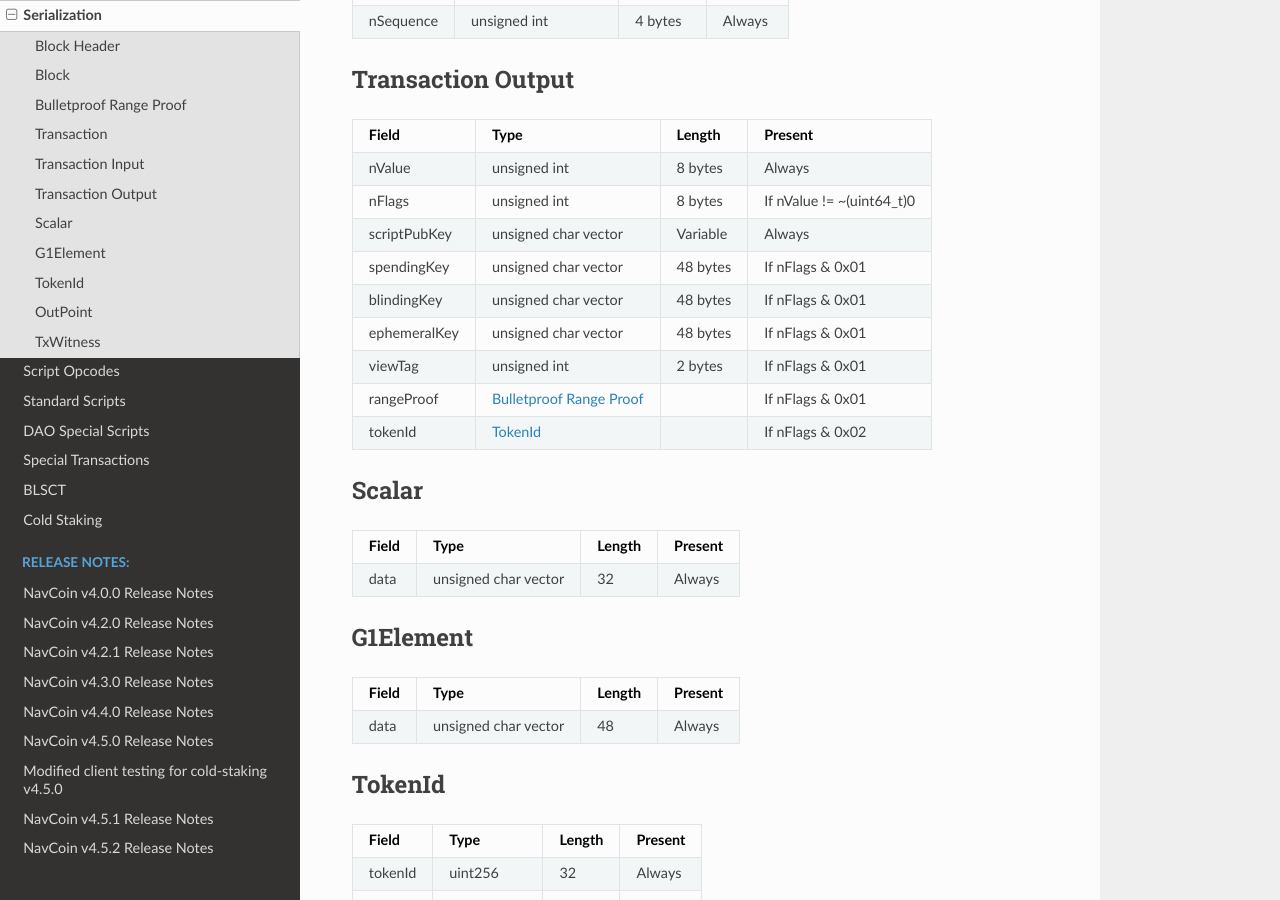
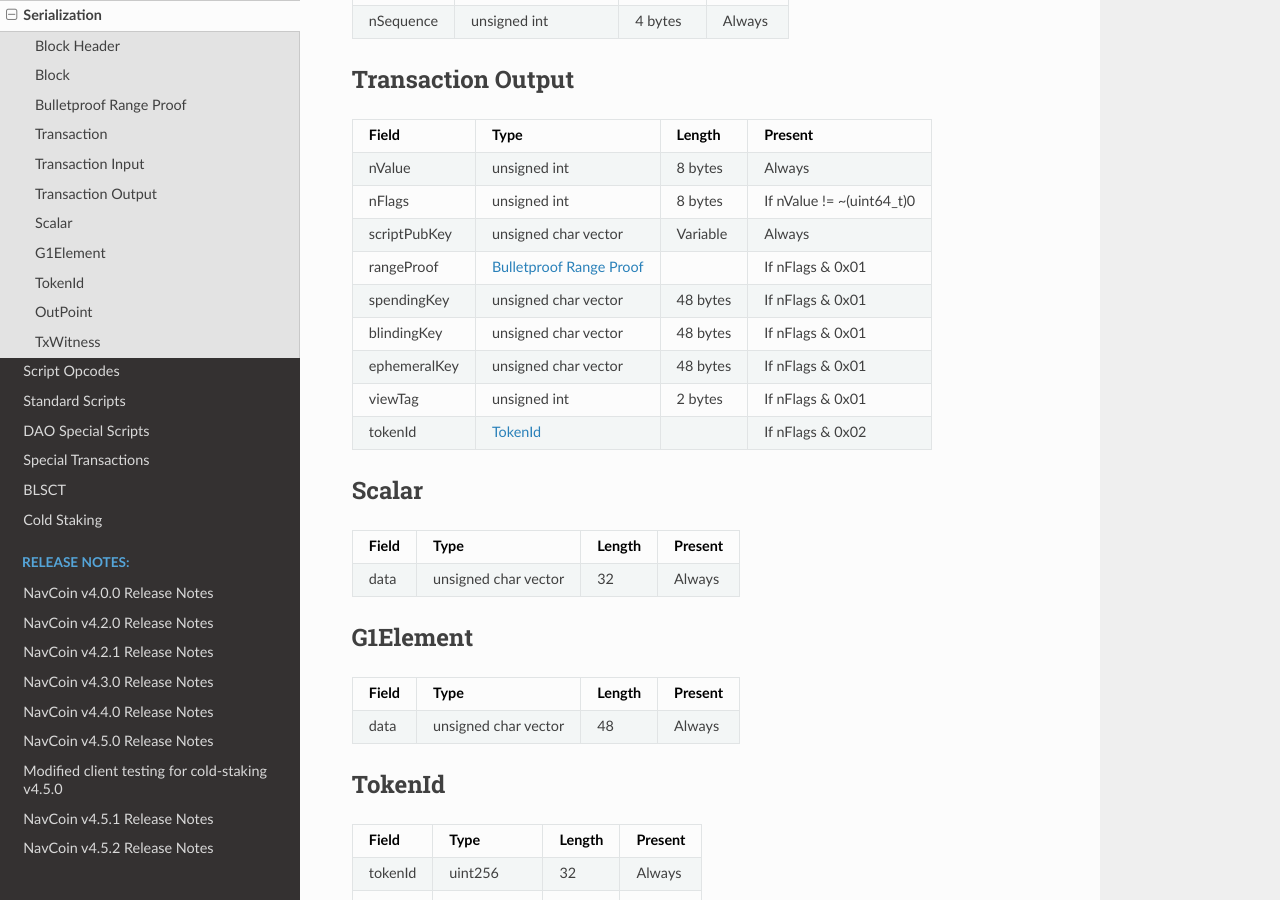
Before and after one commit to navcoin/navcoin.github.io, a Sphinx documentation site: the page built from sources/docs/serialization.rst, in a window 1280 px wide and 900 px high, scrolled down 1723 px. Built offline with Sphinx 7.4.7 and the Read the Docs theme 2.0.0, drawn with Linux system fonts in a browser that asks for light colours.

```diff
--- a/sources/docs/serialization.rst
+++ b/sources/docs/serialization.rst
@@ -96,11 +96,11 @@ Field            Type                   Length                  Present
 nValue           unsigned int           8 bytes                 Always
 nFlags           unsigned int           8 bytes                 If nValue != ~(uint64_t)0
 scriptPubKey     unsigned char vector   Variable                Always
+rangeProof       :ref:`bp_s`                                    If nFlags & 0x01
 spendingKey      unsigned char vector   48 bytes                If nFlags & 0x01
 blindingKey      unsigned char vector   48 bytes                If nFlags & 0x01
 ephemeralKey     unsigned char vector   48 bytes                If nFlags & 0x01
 viewTag          unsigned int           2 bytes                 If nFlags & 0x01
-rangeProof       :ref:`bp_s`                                    If nFlags & 0x01
 tokenId          :ref:`token_id_s`                              If nFlags & 0x02
 ================ ====================== ======================  =========================
 
```
